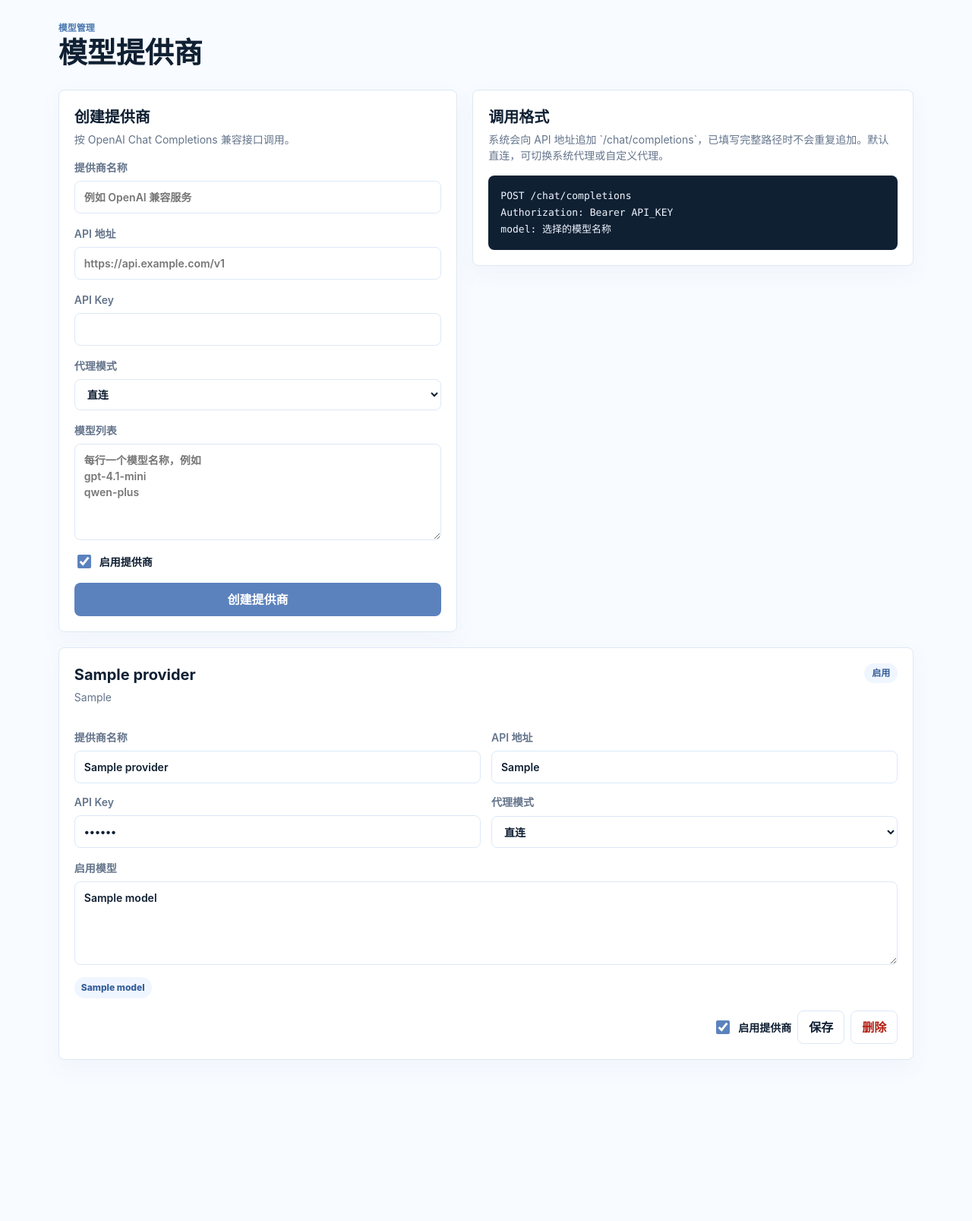
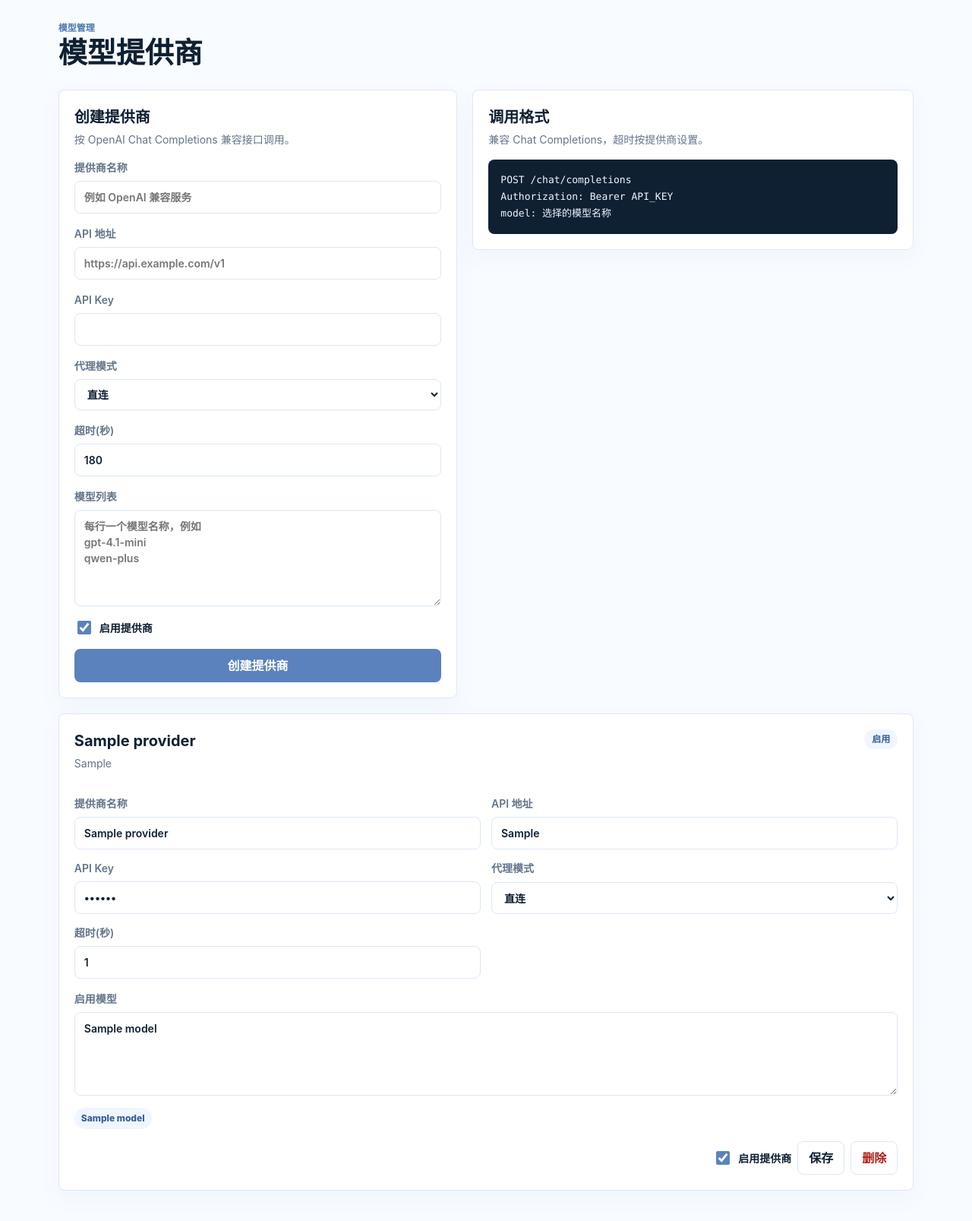
Before and after one commit to VonSdite/Document-Check, a Flask app: page /_gate_ops_9f2c7a/models in a window 1280 px wide. Shown: the part 69-1676 px from the top of the page at 76% size. Before the commit the page ends 1464 px from the top, so only its background shows below. Run offline with Flask 3, Linux system fonts and the light colour scheme; the visitor is signed in with stand-in values (Sample User, id 1); tables that the repository leaves empty hold one stand-in row (values such as "Sample post").

Commit message:
支持配置模型提供商超时

```diff
--- a/app/db.py
+++ b/app/db.py
@@ -49,6 +49,7 @@ def init_db():
             api_key TEXT,
             proxy_mode TEXT NOT NULL DEFAULT 'direct',
             proxy TEXT,
+            request_timeout INTEGER NOT NULL DEFAULT 180,
             is_active INTEGER NOT NULL DEFAULT 1,
             created_at TEXT NOT NULL,
             updated_at TEXT NOT NULL
@@ -126,6 +127,8 @@ def _ensure_provider_columns(db):
             WHERE proxy IS NOT NULL AND TRIM(proxy) != ''
             """
         )
+    if "request_timeout" not in columns:
+        db.execute("ALTER TABLE providers ADD COLUMN request_timeout INTEGER NOT NULL DEFAULT 180")
 
 
 def set_setting(key: str, value):
--- a/app/llm.py
+++ b/app/llm.py
@@ -14,6 +14,7 @@ def run_check(
     api_key: Optional[str],
     proxy_mode: str = "direct",
     proxy: Optional[str] = None,
+    request_timeout: int = 180,
     model_name: str,
     check_name: str,
     prompt: str,
@@ -53,7 +54,7 @@ def run_check(
             request_kwargs = {
                 "headers": headers,
                 "json": payload,
-                "timeout": 180,
+                "timeout": request_timeout,
             }
             if proxy_mode == "custom":
                 if not proxy:
@@ -64,7 +65,7 @@ def run_check(
                 session.trust_env = False
             response = session.post(endpoint, **request_kwargs)
     except requests.ReadTimeout as exc:
-        raise LLMError("模型服务处理超时：已连接到服务，但 180 秒内没有返回结果") from exc
+        raise LLMError(f"模型服务处理超时：已连接到服务，但 {request_timeout} 秒内没有返回结果") from exc
     except requests.RequestException as exc:
         raise LLMError(f"模型服务请求失败：{exc}") from exc
 
--- a/app/routes.py
+++ b/app/routes.py
@@ -30,6 +30,9 @@ STATUS_LABELS = {
 }
 TASKS_PER_PAGE = 20
 PROXY_MODES = {"direct", "system", "custom"}
+PROVIDER_TIMEOUT_DEFAULT = 180
+PROVIDER_TIMEOUT_MIN = 30
+PROVIDER_TIMEOUT_MAX = 7200
 
 
 def register_routes(app):
@@ -324,6 +327,11 @@ def register_routes(app):
             api_key = request.form.get("api_key", "").strip()
             proxy_mode = request.form.get("proxy_mode", "direct")
             proxy = request.form.get("proxy", "").strip()
+            try:
+                request_timeout = int(request.form.get("request_timeout", str(PROVIDER_TIMEOUT_DEFAULT)))
+            except ValueError:
+                flash("超时时间必须是整数秒。", "error")
+                return redirect(url_for("admin_models"))
             is_active = 1 if request.form.get("is_active") == "on" else 0
             models_text = request.form.get("models", "")
             model_names = [line.strip() for line in models_text.splitlines() if line.strip()]
@@ -337,6 +345,9 @@ def register_routes(app):
             if not name or not api_base:
                 flash("提供商名称和 API 地址不能为空。", "error")
                 return redirect(url_for("admin_models"))
+            if request_timeout < PROVIDER_TIMEOUT_MIN or request_timeout > PROVIDER_TIMEOUT_MAX:
+                flash(f"超时时间需在 {PROVIDER_TIMEOUT_MIN}-{PROVIDER_TIMEOUT_MAX} 秒之间。", "error")
+                return redirect(url_for("admin_models"))
             if not model_names:
                 flash("至少需要填写一个模型名称。", "error")
                 return redirect(url_for("admin_models"))
@@ -345,19 +356,19 @@ def register_routes(app):
                 db.execute(
                     """
                     UPDATE providers
-                    SET name = ?, api_base = ?, api_key = ?, proxy_mode = ?, proxy = ?, is_active = ?, updated_at = ?
+                    SET name = ?, api_base = ?, api_key = ?, proxy_mode = ?, proxy = ?, request_timeout = ?, is_active = ?, updated_at = ?
                     WHERE id = ?
                     """,
-                    (name, api_base, api_key, proxy_mode, proxy, is_active, now_text(), provider_id),
+                    (name, api_base, api_key, proxy_mode, proxy, request_timeout, is_active, now_text(), provider_id),
                 )
                 pid = int(provider_id)
             else:
                 cursor = db.execute(
                     """
-                    INSERT INTO providers(name, api_base, api_key, proxy_mode, proxy, is_active, created_at, updated_at)
-                    VALUES (?, ?, ?, ?, ?, ?, ?, ?)
+                    INSERT INTO providers(name, api_base, api_key, proxy_mode, proxy, request_timeout, is_active, created_at, updated_at)
+                    VALUES (?, ?, ?, ?, ?, ?, ?, ?, ?)
                     """,
-                    (name, api_base, api_key, proxy_mode, proxy, is_active, now_text(), now_text()),
+                    (name, api_base, api_key, proxy_mode, proxy, request_timeout, is_active, now_text(), now_text()),
                 )
                 pid = cursor.lastrowid
 
--- a/app/tasks.py
+++ b/app/tasks.py
@@ -154,6 +154,7 @@ class TaskScheduler:
                         api_key=provider["api_key"],
                         proxy_mode=provider["proxy_mode"],
                         proxy=provider["proxy"],
+                        request_timeout=provider["request_timeout"],
                         model_name=model["model_name"],
                         check_name=item["name"],
                         prompt=item["prompt"],
--- a/app/templates/admin_models.html
+++ b/app/templates/admin_models.html
@@ -30,6 +30,7 @@
         </select>
       </label>
       <label class="proxy-custom-field">自定义代理<input name="proxy" placeholder="http://127.0.0.1:7890"></label>
+      <label>超时(秒)<input name="request_timeout" type="number" min="30" max="7200" step="1" value="180" required></label>
       <label>模型列表<textarea name="models" rows="5" placeholder="每行一个模型名称，例如&#10;gpt-4.1-mini&#10;qwen-plus" required></textarea></label>
       <label class="switch-line"><input type="checkbox" name="is_active" checked><span>启用提供商</span></label>
       <button class="primary-button" type="submit">创建提供商</button>
@@ -40,7 +41,7 @@
     <div class="panel-head">
       <div>
         <h2>调用格式</h2>
-        <p>系统会向 API 地址追加 `/chat/completions`，已填写完整路径时不会重复追加。默认直连，可切换系统代理或自定义代理。</p>
+        <p>兼容 Chat Completions，超时按提供商设置。</p>
       </div>
     </div>
     <div class="code-box">
@@ -75,6 +76,7 @@
           </select>
         </label>
         <label class="proxy-custom-field">自定义代理<input name="proxy" value="{{ provider.proxy or '' }}" placeholder="http://127.0.0.1:7890"></label>
+        <label>超时(秒)<input name="request_timeout" type="number" min="30" max="7200" step="1" value="{{ provider.request_timeout or 180 }}" required></label>
       </div>
       <label>启用模型<textarea name="models" rows="4" required>{% for model in models_by_provider[provider.id] if model.enabled %}{{ model.model_name }}
 {% endfor %}</textarea></label>
```
Also changed, not shown: README.md.
